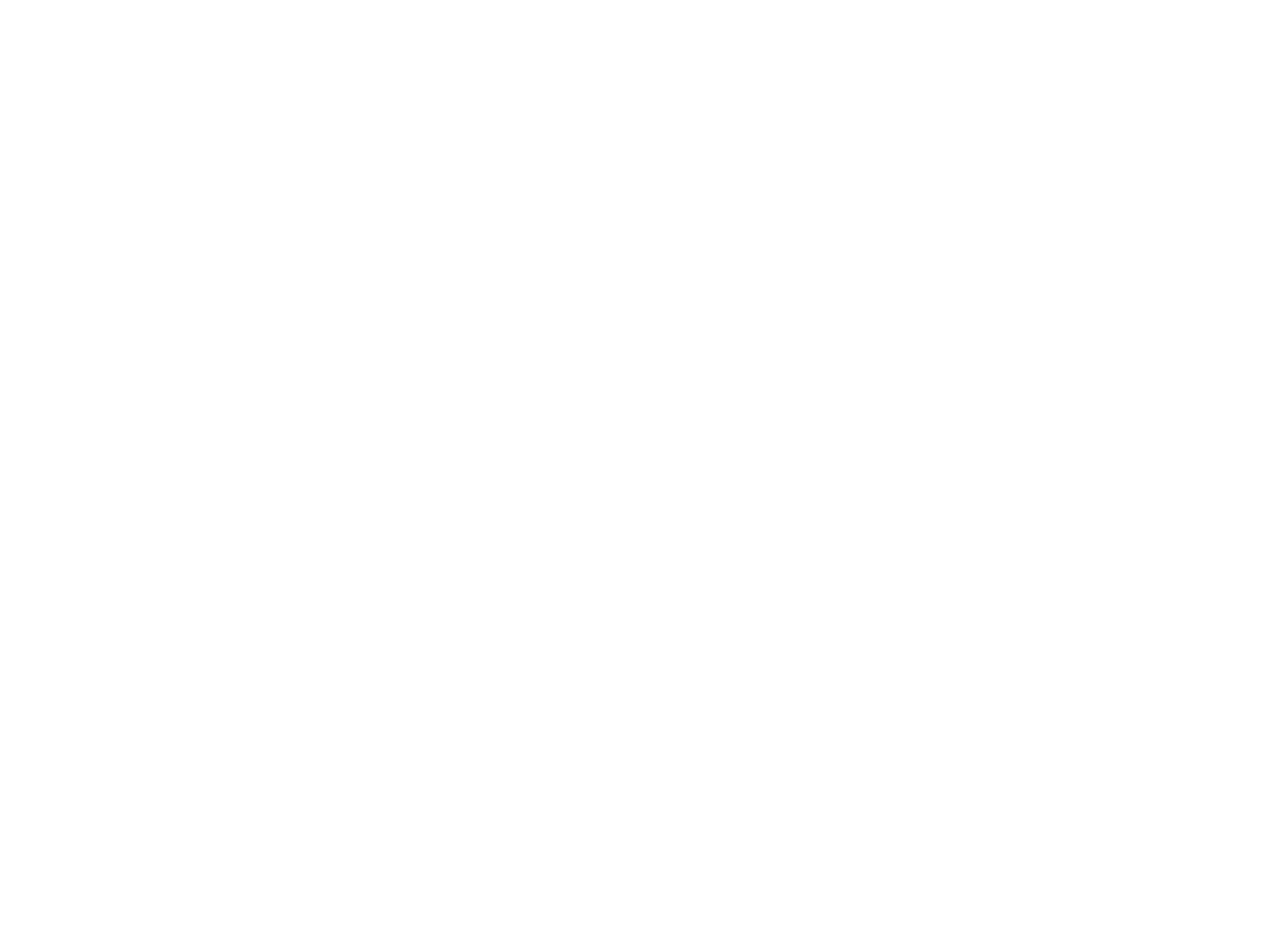
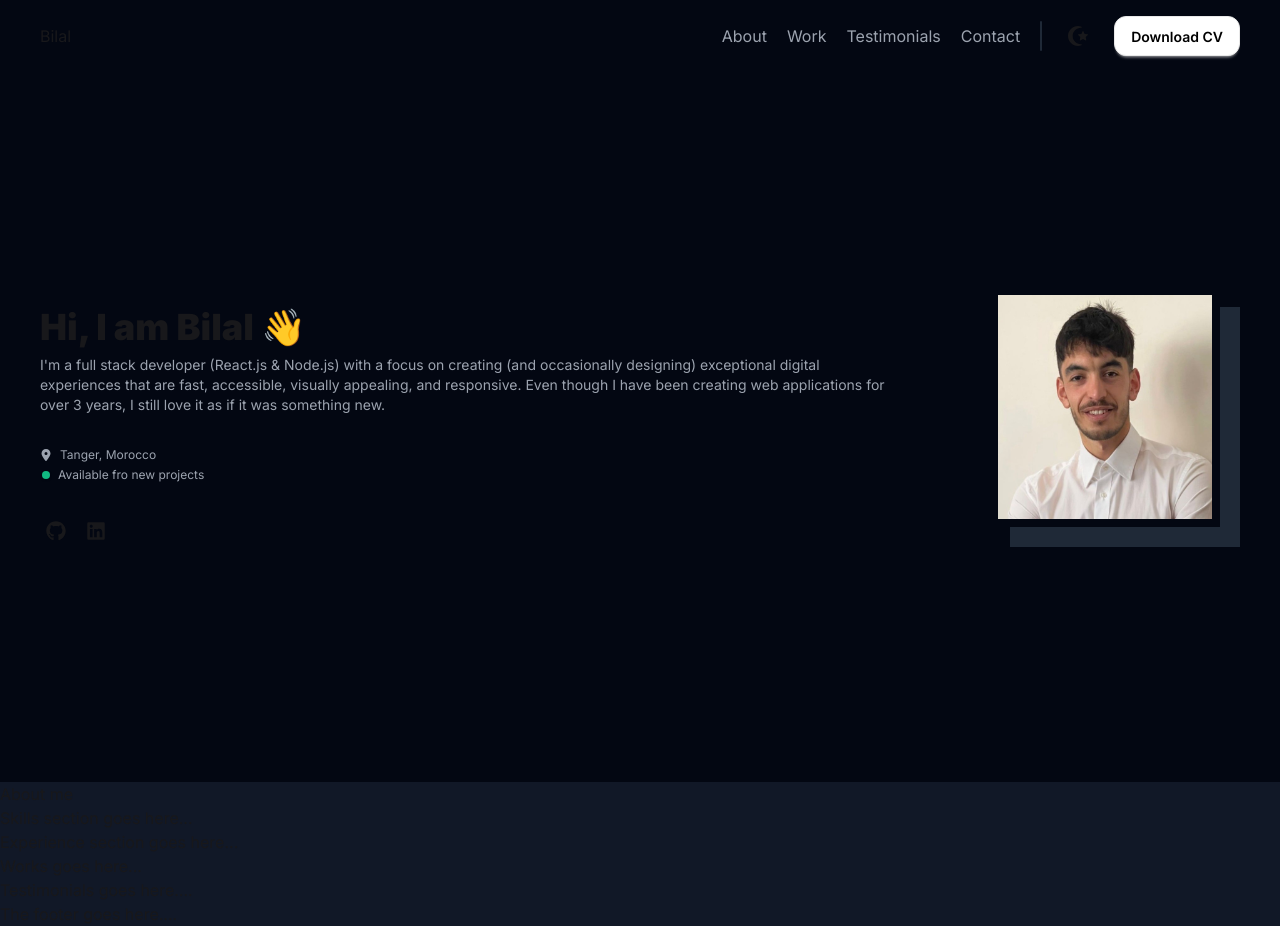
Before and after one commit to Bilalben23/portfolio, a React (Vite) app: page / in a window 1280 px wide. Before the commit this address had no page. Before the commit the page ends 800 px from the top, so only its background shows below. Built offline with nearby package versions, Linux system fonts and the light colour scheme.

Commit message:
finish the header and hero sections

```diff
--- a/index.html
+++ b/index.html
@@ -5,6 +5,10 @@
   <meta charset="UTF-8" />
   <meta name="viewport" content="width=device-width, initial-scale=1.0" />
   <title>Bilal's Portfolio</title>
+
+  <link rel="preconnect" href="https://fonts.googleapis.com">
+  <link rel="preconnect" href="https://fonts.gstatic.com" crossorigin>
+  <link href="https://fonts.googleapis.com/css2?family=Inter:ital,opsz,wght@0,14..32,100..900;1,14..32,100..900&family=Poppins:ital,wght@0,100;0,200;0,300;0,400;0,500;0,600;0,700;0,800;0,900;1,100;1,200;1,300;1,400;1,500;1,600;1,700;1,800;1,900&family=Roboto:ital,wght@0,100;0,300;0,400;0,500;0,700;0,900;1,100;1,300;1,400;1,500;1,700;1,900&display=swap" rel="stylesheet">
 </head>
 
 <body>
--- a/package.json
+++ b/package.json
@@ -14,7 +14,7 @@
     "react": "^18.3.1",
     "react-dom": "^18.3.1",
     "react-icons": "^5.4.0",
-    "react-router-dom": "^7.1.5",
+    "react-scroll": "^1.9.0",
     "tailwindcss": "^4.0.3"
   },
   "devDependencies": {
--- a/src/App.jsx
+++ b/src/App.jsx
@@ -1,14 +1,23 @@
-import React from 'react'
-import { BrowserRouter, Route, Routes } from 'react-router-dom'
+import About from "./components/About";
+import Experience from "./components/Experience";
+import Footer from "./components/Footer";
+import Header from "./components/Header";
+import Hero from "./components/Hero";
+import Skills from "./components/Skills";
+import Testimonials from "./components/Testimonials";
+import Work from "./components/Work";
 
 export default function App() {
   return (
-    <BrowserRouter>
-      <Routes>
-        <Route>
-          <Route />
-        </Route>
-      </Routes>
-    </BrowserRouter>
+    <>
+      <Header />
+      <Hero />
+      <About />
+      <Skills />
+      <Experience />
+      <Work />
+      <Testimonials />
+      <Footer />
+    </>
   )
 }
--- /dev/null
+++ b/src/components/About.jsx
@@ -0,0 +1,9 @@
+import React from 'react'
+
+export default function About() {
+    return (
+        <section>
+            <p>About me</p>
+        </section>
+    )
+}
--- /dev/null
+++ b/src/components/Experience.jsx
@@ -0,0 +1,9 @@
+import React from 'react'
+
+export default function Experience() {
+    return (
+        <section>
+            <p>Experience section goes here...</p>
+        </section>
+    )
+}
--- a/src/components/Header.jsx
+++ b/src/components/Header.jsx
@@ -1,9 +1,57 @@
 import React from 'react'
+import { Link } from 'react-scroll'
+import { FaStarAndCrescent } from "react-icons/fa"
 
 export default function Header() {
     return (
-        <header>
-            <h1>The header goes here</h1>
+        <header className='flex items-center justify-between bg-dark-default px-10 py-4'>
+            <Link to="here" duration={500} smooth>
+                <p>Bilal</p>
+            </Link>
+            <nav>
+                <ul className='flex items-center gap-x-5'>
+                    <li>
+                        <Link
+                            to="about"
+                            className='cursor-pointer text-dark-500'
+                            smooth
+                            duration={500}>About
+                        </Link>
+                    </li>
+                    <li>
+                        <Link
+                            to="work"
+                            className='cursor-pointer text-dark-500'
+                            smooth
+                            duration={500}>Work</Link>
+                    </li>
+                    <li>
+                        <Link
+                            to="testimonials"
+                            className='cursor-pointer text-dark-500'
+                            smooth
+                            duration={500}>Testimonials</Link>
+                    </li>
+                    <li>
+                        <Link
+                            to="testimonials"
+                            className='cursor-pointer text-dark-500'
+                            smooth
+                            duration={500}>Contact</Link>
+                    </li>
+                    <div className='h-[30px] w-[2px] bg-dark-100 rounded-lg' />
+                    <li>
+                        <button type='button' className='btn btn-circle btn-sm btn-ghost'>
+                            <FaStarAndCrescent size={20} />
+                        </button>
+                    </li>
+                    <li>
+                        <button type='button' className='btn bg-[#fff] text-black rounded-xl'>
+                            Download CV
+                        </button>
+                    </li>
+                </ul>
+            </nav>
         </header>
     )
 }
--- /dev/null
+++ b/src/components/Hero.jsx
@@ -0,0 +1,39 @@
+import React from 'react'
+import { FaGithub, FaLinkedin } from 'react-icons/fa'
+import { FaLocationDot } from 'react-icons/fa6'
+import personalImage from "../assets/personalImg.jpg"
+
+
+export default function Hero() {
+    return (
+        <div className='flex items-center justify-between bg-dark-default p-10 gap-x-30 h-[calc(100vh-90px)]'>
+            <div >
+                <h1 className='text-4xl font-black mb-2'>Hi, I am Bilal 👋</h1>
+                <p className='text-sm text-dark-500'>I'm a full stack developer (React.js & Node.js) with a focus on creating (and occasionally designing) exceptional digital experiences that are fast, accessible, visually appealing, and responsive. Even though I have been creating web applications for over 3 years, I still love it as if it was something new.</p>
+                <div className='mt-8 text-dark-500 text-xs'>
+                    <div className='flex items-center gap-x-2'>
+                        <FaLocationDot />
+                        <p>Tanger, Morocco</p>
+                    </div>
+                    <div className='flex items-center gap-x-2 pl-0.5 mt-1'>
+                        <p className='w-[8px] h-[8px] bg-[#10b981] rounded-full shadow'></p>
+                        <p className=''>Available fro new projects</p>
+                    </div>
+                </div>
+                <div className='flex items-center gap-x-2 mt-8'>
+                    <a href="#" className='btn btn-ghost btn-sm btn-circle'>
+                        <FaGithub size={20} />
+                    </a>
+                    <a href="https://www.linkedin.com/in/bilal-benyoussef-b38a27251" className='btn btn-ghost btn-sm btn-circle'>
+                        <FaLinkedin size={20} />
+                    </a>
+
+                </div>
+            </div>
+            <div className='relative'>
+                <div className='bg-dark-100 w-[230px] h-[240px]'></div>
+                <img src={personalImage} alt="Bilal's image" className='absolute w-full h-full -top-5 -left-5 border-8 border-dark-default' />
+            </div>
+        </div>
+    )
+}
--- a/src/components/Layout.jsx
+++ /dev/null
@@ -1,16 +0,0 @@
-import React from 'react'
-import Header from './Header'
-import { Outlet } from 'react-router-dom'
-import Footer from './Footer'
-
-export default function Layout() {
-    return (
-        <>
-            <Header />
-            <main>
-                <Outlet />
-            </main>
-            <Footer />
-        </>
-    )
-}
--- /dev/null
+++ b/src/components/Skills.jsx
@@ -0,0 +1,9 @@
+import React from 'react'
+
+export default function Skills() {
+    return (
+        <section>
+            <p>Skills section goes here...</p>
+        </section>
+    )
+}
--- /dev/null
+++ b/src/components/Testimonials.jsx
@@ -0,0 +1,9 @@
+import React from 'react'
+
+export default function Testimonials() {
+    return (
+        <section>
+            <p>Testimonials goes here....</p>
+        </section>
+    )
+}
--- /dev/null
+++ b/src/components/Work.jsx
@@ -0,0 +1,9 @@
+import React from 'react'
+
+export default function Work() {
+    return (
+        <section>
+            <p>Works goes here... </p>
+        </section>
+    )
+}
--- a/src/index.css
+++ b/src/index.css
@@ -1,4 +1,25 @@
 @import "tailwindcss";
 @plugin "daisyui";
 
-daisyui {}
+@theme {
+
+    /* plate for the dark mode */
+    --color-dark-default: #030712;
+    --color-dark-50: #111827;
+    --color-dark-100: #1f2937;
+    --color-dark-200: #374151;
+    --color-dark-300: #4b5563;
+    --color-dark-400: #6b7280;
+    --color-dark-500: #9ca3af;
+    --color-dark-600: #d1d5db;
+    --color-dark-700: #e5e7eb;
+    --color-dark-800: #f3f4f6;
+    --color-dark-900: #f9fafb;
+    --color-dark-950: #ffffff;
+
+    --font-inter: "Inter", serif;
+}
+
+html {
+    @apply bg-dark-50 font-inter
+}
```
Also changed, not shown: src/assets/personalImg.jpg (added), 1 other file (tests, documents, lock files or other folders).
